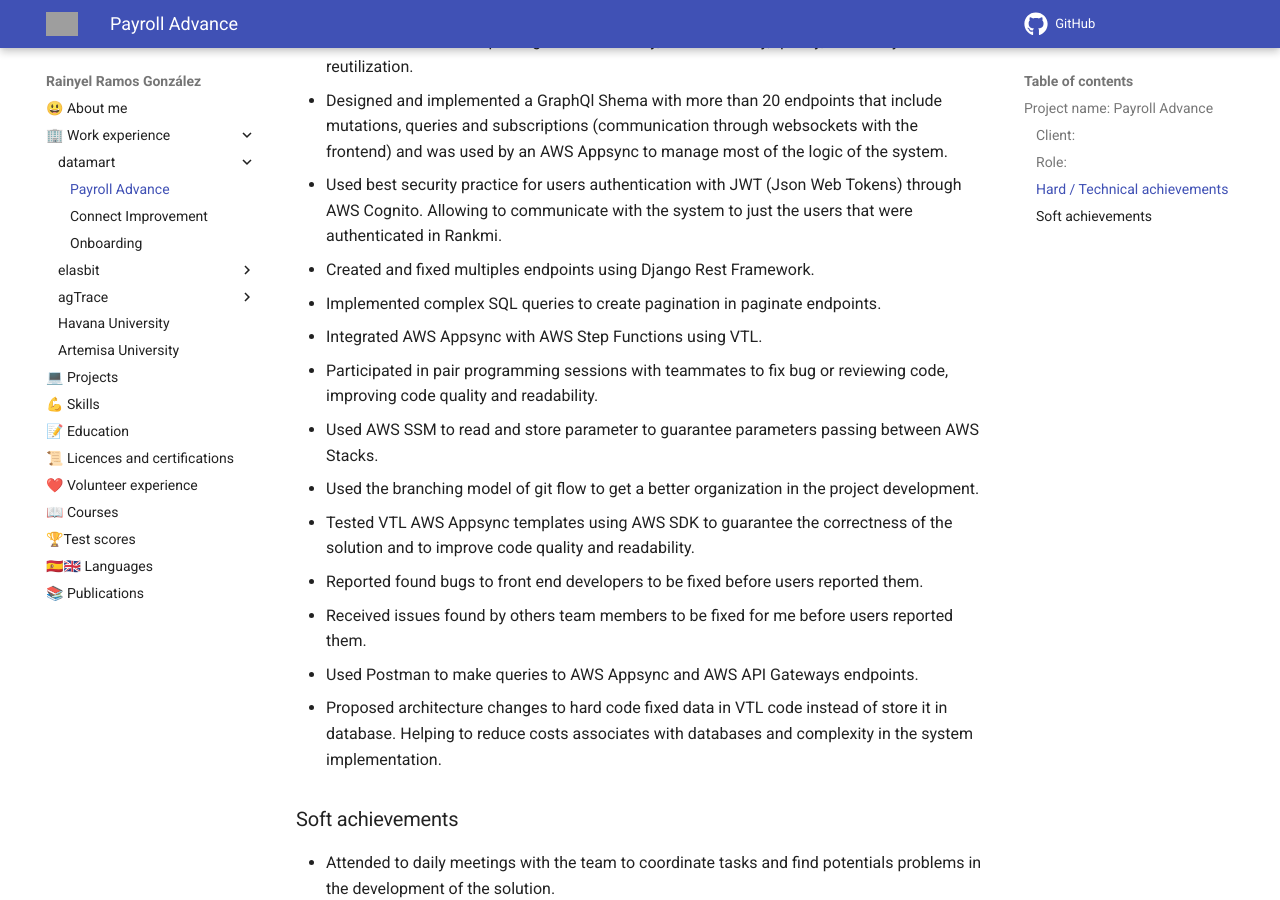
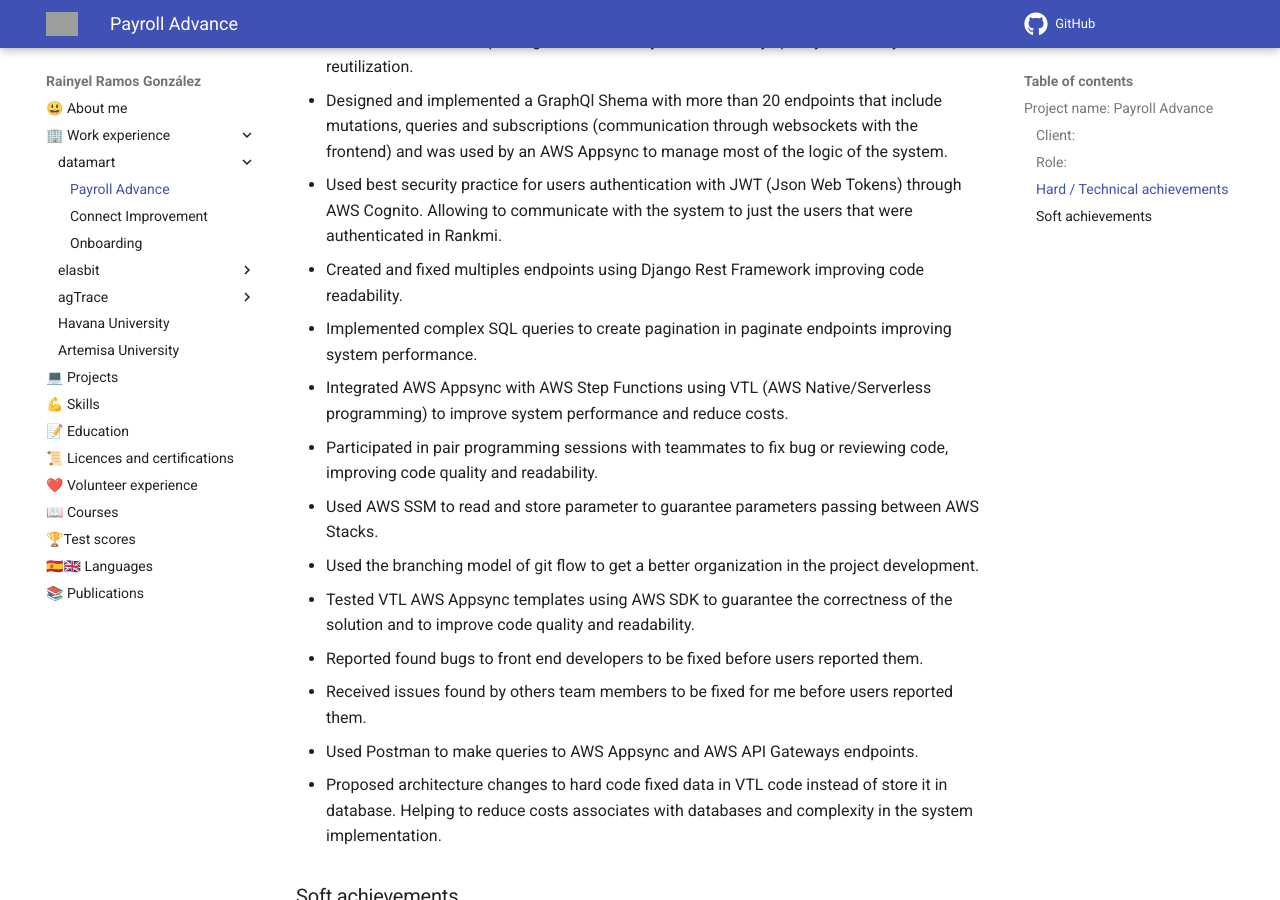
Before and after one commit to rayniel95/rayniel95.github.io, an MkDocs documentation site: the page built from docs/work_experience/datamart/payroll_advance.md, in a window 1280 px wide and 900 px high, scrolled down 1393 px. Built offline with MkDocs 1.6.1 and Material for MkDocs 9.7.7, drawn with Linux system fonts in a browser that asks for light colours; grey boxes are pictures that could not be loaded.

Commit message:
extend some achievements

```diff
--- a/docs/work_experience/datamart/payroll_advance.md
+++ b/docs/work_experience/datamart/payroll_advance.md
@@ -29,9 +29,9 @@ systems and employees can interact with the platform. My work was about to creat
 - Used AWS Lambda PowerTools to parse, check and validate the request sent to AWS Lambdas resources improving code readability, maintainability, quality, scalability and reutilization.
 - Designed and implemented a GraphQl Shema with more than 20 endpoints that include mutations, queries and subscriptions (communication through websockets with the frontend) and was used by an AWS Appsync to manage most of the logic of the system.
 - Used best security practice for users authentication with JWT (Json Web Tokens) through AWS Cognito. Allowing to communicate with the system to just the users that were authenticated in Rankmi.
-- Created and fixed multiples endpoints using Django Rest Framework.
-- Implemented complex SQL queries to create pagination in paginate endpoints.
-- Integrated AWS Appsync with AWS Step Functions using VTL.
+- Created and fixed multiples endpoints using Django Rest Framework improving code readability.
+- Implemented complex SQL queries to create pagination in paginate endpoints improving system performance.
+- Integrated AWS Appsync with AWS Step Functions using VTL (AWS Native/Serverless programming) to improve system performance and reduce costs.
 - Participated in pair programming sessions with teammates to fix bug or reviewing code, improving code quality and readability.
 - Used AWS SSM to read and store parameter to guarantee parameters passing between AWS Stacks.
 - Used the branching model of git flow to get a better organization in the project development.
```
